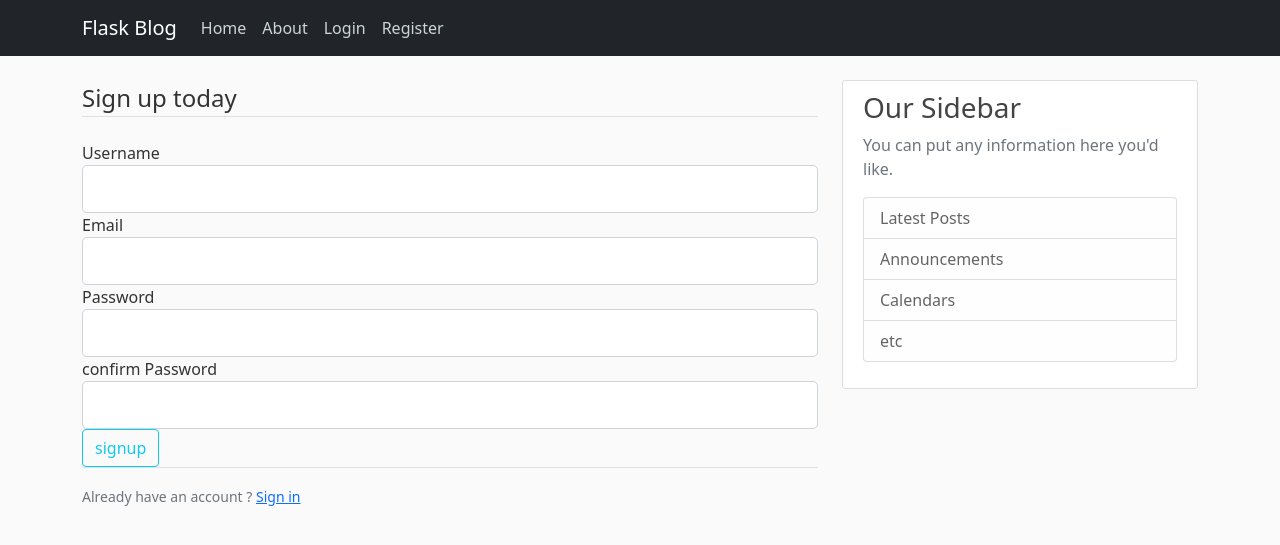
After one commit to Meti-Adane/Flask_tutorial, a Flask app: page /register in a window 1280 px wide. The commit adds this page. Shown: the top 545 px of the page. Run offline with Flask 2, Linux system fonts and the light colour scheme.

Commit message:
Working with forms and input validations

```diff
--- a/flask_blog.py
+++ b/flask_blog.py
@@ -1,7 +1,7 @@
-from flask import Flask, render_template, url_for
-
+from flask import Flask, render_template, url_for, redirect
+from forms import RegisterationForm, LoginForm;
 app = Flask(__name__)
-
+app.config['SECRET_KEY'] = 'f38562b513d05c4a9e68ba32d2f7ca69'
 posts = [
     {
         'author': 'Corey Schafer',
@@ -25,6 +25,16 @@ def hello():
 def m():
     return render_template('about.html')
 
+@app.route('/register', methods=['GET', 'POST'])
+def register():
+    form = RegisterationForm()
+    if form.validate_on_submit():
+        return redirect(url_for('hello'))
+    return render_template('signup.html', title="Register", form = form)
+@app.route('/login')
+def login():
+    form = LoginForm()
+    return render_template('login.html', title="login", form = form)
 
 if __name__ == '__main__':
     app.run(debug=True)
--- /dev/null
+++ b/forms.py
@@ -0,0 +1,28 @@
+from flask_wtf import FlaskForm
+from wtforms import StringField, PasswordField, BooleanField, SubmitField
+from wtforms.validators import DataRequired, Length, Email, EqualTo
+class RegisterationForm(FlaskForm):
+    username = StringField('Username',
+                            validators=[DataRequired(), Length(min=4, max=10)
+                            ])
+
+    email = StringField("Email",
+                        validators=[
+                            DataRequired(), Email()
+                        ])
+    password = PasswordField('Password',
+                           validators=[
+                               DataRequired(), Length(min=4)
+                           ])
+    confirmPassword = PasswordField('confirm Password',
+                                    validators=[
+                                        DataRequired(), EqualTo('password')
+                                    ])
+    submit = SubmitField("signup")
+
+class LoginForm(FlaskForm):
+
+    email = StringField("Email", validators=[DataRequired(), Email()])
+    password = PasswordField('Password', validators=[DataRequired()])
+    rememberMe = BooleanField('Remember Me')
+    submit = SubmitField("Login")
--- a/templates/home.html
+++ b/templates/home.html
@@ -5,8 +5,8 @@
 {%block content%}
     {%for post in posts%}
         <article class="media content-section">
-  <div class="media-body">
-    <div class="article-metadata">
+    <div class="media-body">
+        <div class="article-metadata">
       <a class="mr-2" href="#">{{ post.author }}</a>
       <small class="text-muted">{{ post.date_posted }}</small>
     </div>
--- /dev/null
+++ b/templates/signup.html
@@ -0,0 +1,39 @@
+{%extends 'layout.html'%}
+
+{%block content%}
+<div class="contet-section">
+    <form action="" method="post">
+        {{form.hidden_tag()}}
+        <fieldset class="form-group">
+            <legend class="border-bottom mb-4">Sign up today</legend>
+            <div class="form-group">
+                {{form.username.label(class="form-control-label")}}
+                {{form.username(class="form-control form-control-lg")}}
+            </div>
+            <div class="form-group">
+                {{form.email.label(class="form-control-label")}}
+                {{form.email(class="form-control form-control-lg")}}
+            </div>
+            <div class="form-group">
+                {{form.password.label(class="form-control-label")}}
+                {{form.password(class="form-control form-control-lg")}}
+            </div>
+            <div class="form-group">
+                {{form.confirmPassword.label(class="form-control-label")}}
+                {{form.confirmPassword(class="form-control form-control-lg")}}
+            </div>
+
+        <fieldset>
+            <div class="form-group">
+                {{form.submit(class="btn btn-outline-info")}}
+            </div>
+        </fieldset>
+
+    </form>
+</div>
+<div class="border-top pt-3">
+    <small class="text-muted">
+        Already have an account ? <a href="{{url_for('login')}}" class="ml-2">Sign in</a>
+    </small>
+</div>
+{%endblock content%}
```
Also changed, not shown: templates/login.html (added, +35 -0 lines).
